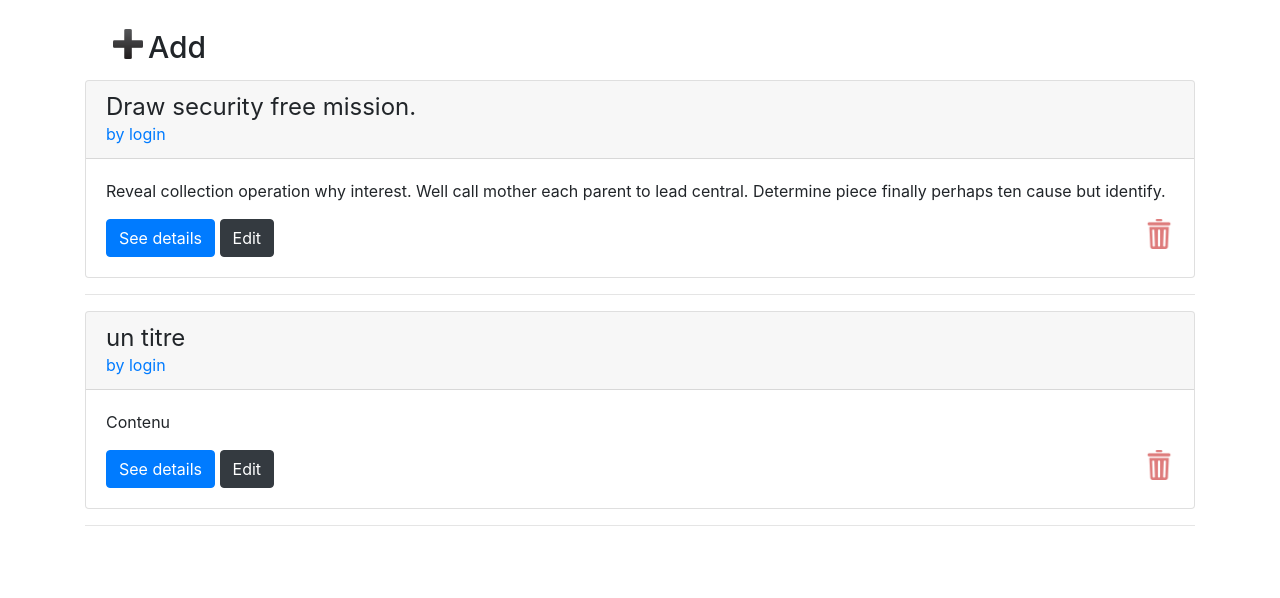
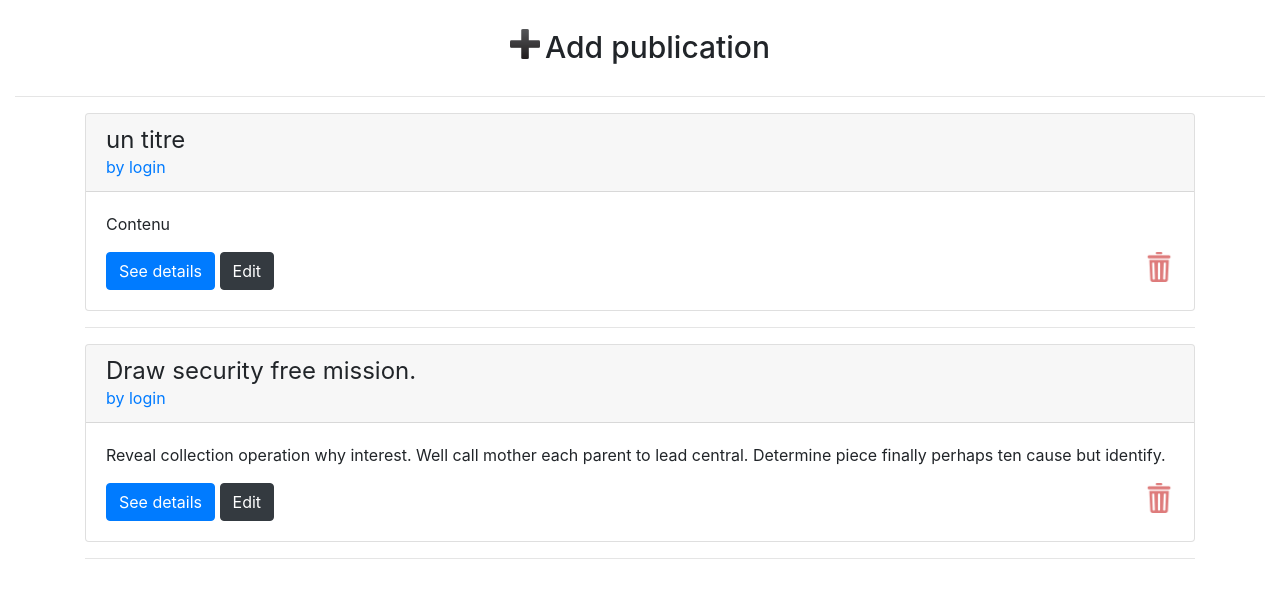
Before and after one commit to segardg/microlly2, a Flask app: page /Users/login/ in a window 1280 px wide. Shown: the part 58-656 px from the top of the page. Run offline with Flask 2, Linux system fonts and the light colour scheme; a user stored in the database is signed in; data comes from the database, SQL or seed files in the repository; both versions use the stored data as it was after the commit; some libraries are stand-ins or nearby versions.

Commit message:
piplock + pas de casse lorsque pas de publi

```diff
--- a/app.py
+++ b/app.py
@@ -20,18 +20,26 @@ def load_user(user_id):
     return User.get(user_id)
 
 @app.route('/')
-@app.route('/<username>') #username plutôt que id parce que c'est mieux de voir le username dans le lien
+@app.route('/Publications')
+@app.route('/Users/<username>/') #username plutôt que id parce que c'est mieux de voir le username dans le lien
 @login_required
 def publication(username=None):
-    publications = Publication.select()
-    return object_list('publications/list.html', publications, paginate_by=3)
+    if username:                          #si on lui passe un username en param
+        user=User.select().where(User.username==username).get() #on sélectionne le user
+        publications=Publication.select().where(Publication.user_created==user.id).order_by(Publication.created_date.desc()) #on prend la liste de ses publi
+    else:                                  # si on lui passe pas de username
+        publications = Publication.select().order_by(Publication.created_date.desc())  #on prend la liste de toutes les publi
+    if publications.count()==0:
+        flash("Aucune publication trouvée")
+    return object_list('publications/list.html', publications, paginate_by=3,check_bounds=False)
 
-@app.route('/Users/<username>/')
-@login_required
-def publication2(username):
-    user=User.select().where(User.username==username).get()
-    publications=Publication.select().where(Publication.user_created==user.id)
-    return object_list('publications/list.html', publications, paginate_by=3)
+
+# @app.route('/Users/<username>/')
+# @login_required
+# def publication2(username):
+#     user=User.select().where(User.username==username).get()
+#     publications=Publication.select().where(Publication.user_created==user.id)
+#     return object_list('publications/list.html', publications, paginate_by=3)
 
 
 @app.route('/publications/<int:id>')
--- /dev/null
+++ b/static/css/microlly.css
@@ -0,0 +1,7 @@
+#Add:hover{
+    color: rgb(175, 193, 221);
+    border-width: 0.2em;
+    border-style: solid;
+    border-color: rgb(175, 193, 221);
+
+}
--- a/templates/base.html
+++ b/templates/base.html
@@ -6,6 +6,7 @@
     <meta charset="utf-8" />
     <link rel="stylesheet" href="https://stackpath.bootstrapcdn.com/bootstrap/4.3.1/css/bootstrap.min.css"
         integrity="sha384-ggOyR0iXCbMQv3Xipma34MD+dH/1fQ784/j6cY/iJTQUOhcWr7x9JvoRxT2MZw1T" crossorigin="anonymous">
+    <link rel="stylesheet" type="text/css" href="{{ url_for('static', filename='css/microlly.css') }}">
     <style>
         body {
             padding-top: 5rem;
@@ -50,6 +51,13 @@
             </ul>
         </div>
     </nav>
+    <div class="container-fluid">
+        <div class="row justify-content-md-center">
+            <a id="Add" class="btn" href="{{ url_for('publications_form') }}"><img width="30px" height="30px" src="{{ url_for('static', filename='img/Add.png') }}"/><h2 style="float:right;font-size:30px;margin-left:5px;" >Add publication</h2></a>
+      </div>
+      <hr>
+    </div>
+
     <main role="main" class="container ">
         {% with messages = get_flashed_messages() %}
         {% if messages %}
--- a/templates/publications/list.html
+++ b/templates/publications/list.html
@@ -1,9 +1,9 @@
 {% extends 'base.html' %}
 
 {% block body %}
-<div class="container-fluid">
-    <a class="btn" href="{{ url_for('publications_form') }}"><img width="30px" height="30px" src="{{ url_for('static', filename='img/Add.png') }}"/><h2 style="float:right;font-size:30px;margin-left:5px;" >Add</h2></a>
-</div>
+
+
+
 
     {% for sub_pub in object_list | batch(1, None) %}
         <div class="card-deck">
@@ -11,7 +11,7 @@
                 <div class="card" style="width: 100%">
                     <div class="card-header">
                         <h4 class="my-0 font-weight-normal">{{ publication.title }}</h4>
-            <a href="{{ url_for('publication2', username=publication.user_created.username) }}">by {{ publication.user_created.username }}</a>
+                        <a href="{{ url_for('publication', username=publication.user_created.username) }}">by {{ publication.user_created.username }}</a>
                     </div>
                     <div class="card-body">
                         <p>{{ publication.body }}</p>
@@ -25,10 +25,10 @@
                     </div>
                 </div>
             {% endfor %}
-
         </div>
         <hr />
     {% endfor %}
+
 {% if page > 1 %}
   <a href=".?page={{ page - 1 }}"  class="btn btn-primary" class="btn btn-dark">Prev</a>
 {% endif %}
--- a/templates/users/list.html
+++ b/templates/users/list.html
@@ -10,7 +10,7 @@
             <h4 class="my-0 font-weight-normal">{{ user.username }}</h4>
         </div>
         <div class="card-body">
-            <a href="{{ url_for('publication2', username=user.username) }}" class="btn btn-primary"> See publications </a>
+            <a href="{{ url_for('publication', username=user.username) }}" class="btn btn-primary"> See publications </a>
         </div>
     </div>
     {% endfor %}
```
Also changed, not shown: data.sqlite3, 2 other files. Lines whose indentation alone changed are shown as unchanged.
